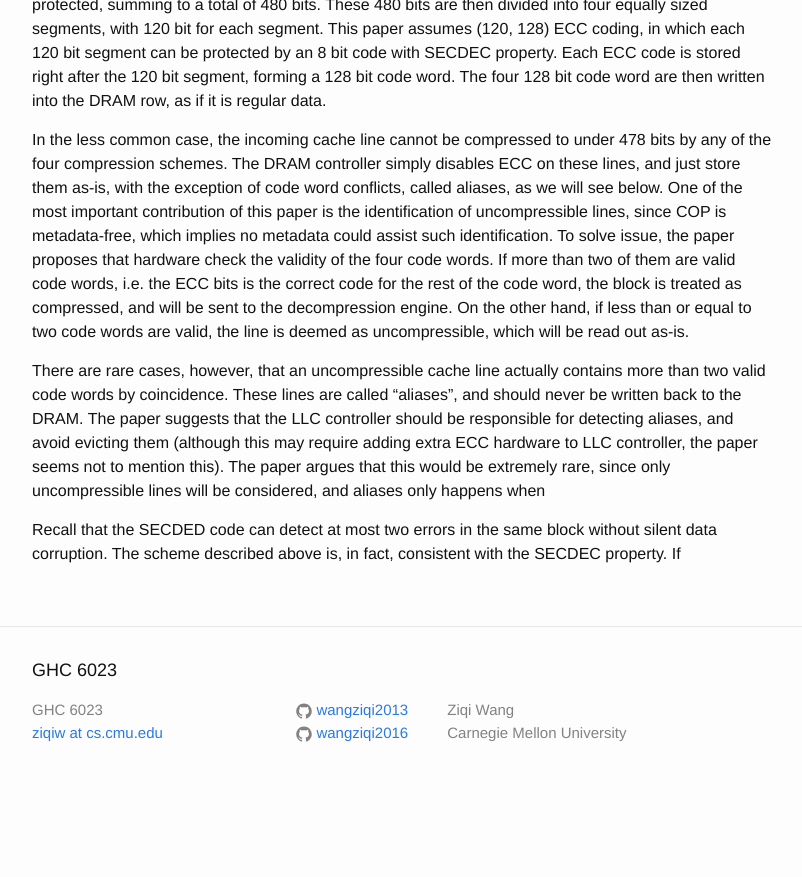
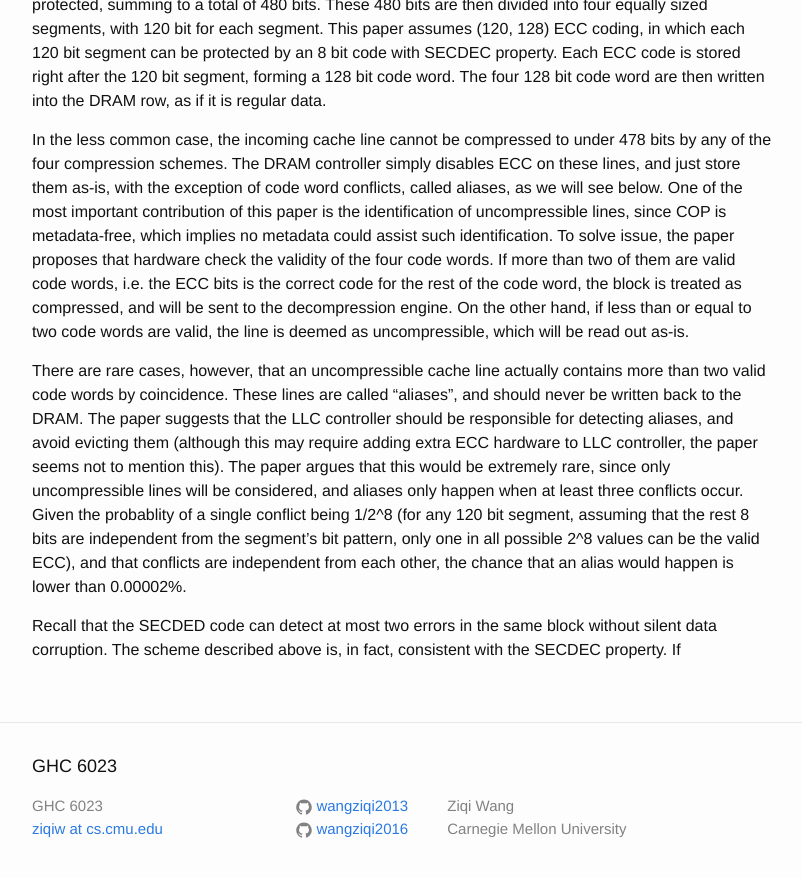
Before and after one commit to wangziqi2013/wangziqi2013.github.io, a Jekyll site: the page built from _posts/2020-06-08-cop.markdown, in a window 1280 px wide and 900 px high, scrolled down 1360 px. Shown: the top 877 px of the window, without its empty margins (238-1040 px from the left). Built offline with Jekyll 4.4.1, drawn with Linux system fonts in a browser that asks for light colours; before the commit the page ends 2164 px from its top, so only the background shows below that.

Commit message:
Adding chance

```diff
--- a/_posts/2020-06-08-cop.markdown
+++ b/_posts/2020-06-08-cop.markdown
@@ -64,7 +64,10 @@ There are rare cases, however, that an uncompressible cache line actually contai
 coincidence. These lines are called "aliases", and should never be written back to the DRAM. The paper suggests that
 the LLC controller should be responsible for detecting aliases, and avoid evicting them (although this may require
 adding extra ECC hardware to LLC controller, the paper seems not to mention this). The paper argues that this would
-be extremely rare, since only uncompressible lines will be considered, and aliases only happens when
+be extremely rare, since only uncompressible lines will be considered, and aliases only happen when at least three
+conflicts occur. Given the probablity of a single conflict being 1/2^8 (for any 120 bit segment, assuming that the
+rest 8 bits are independent from the segment's bit pattern, only one in all possible 2^8 values can be the valid ECC),
+and that conflicts are independent from each other, the chance that an alias would happen is lower than 0.00002%.
 
 Recall that the SECDED code can detect at most two errors in the same block without silent data corruption. The scheme
 described above is, in fact, consistent with the SECDEC property. If
```
